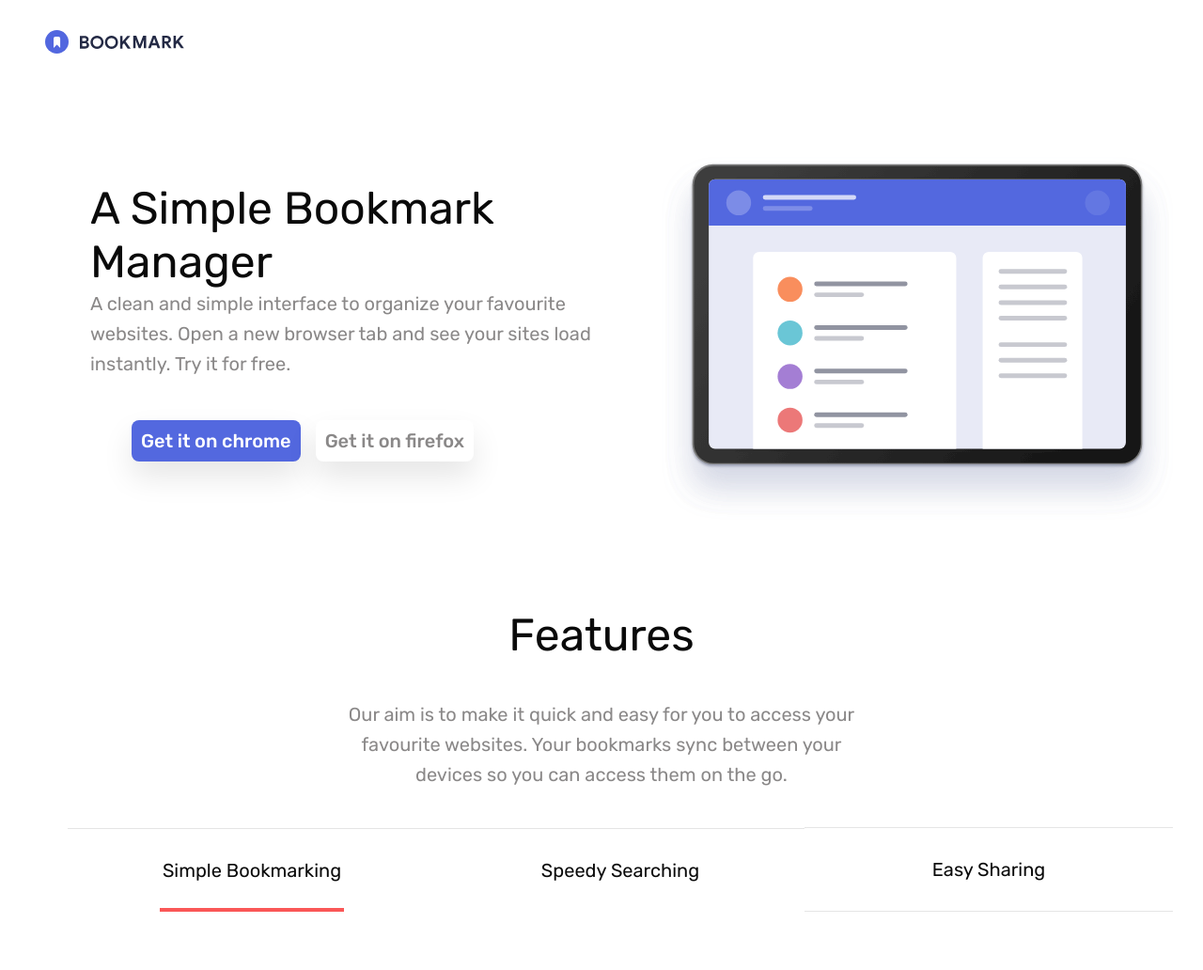
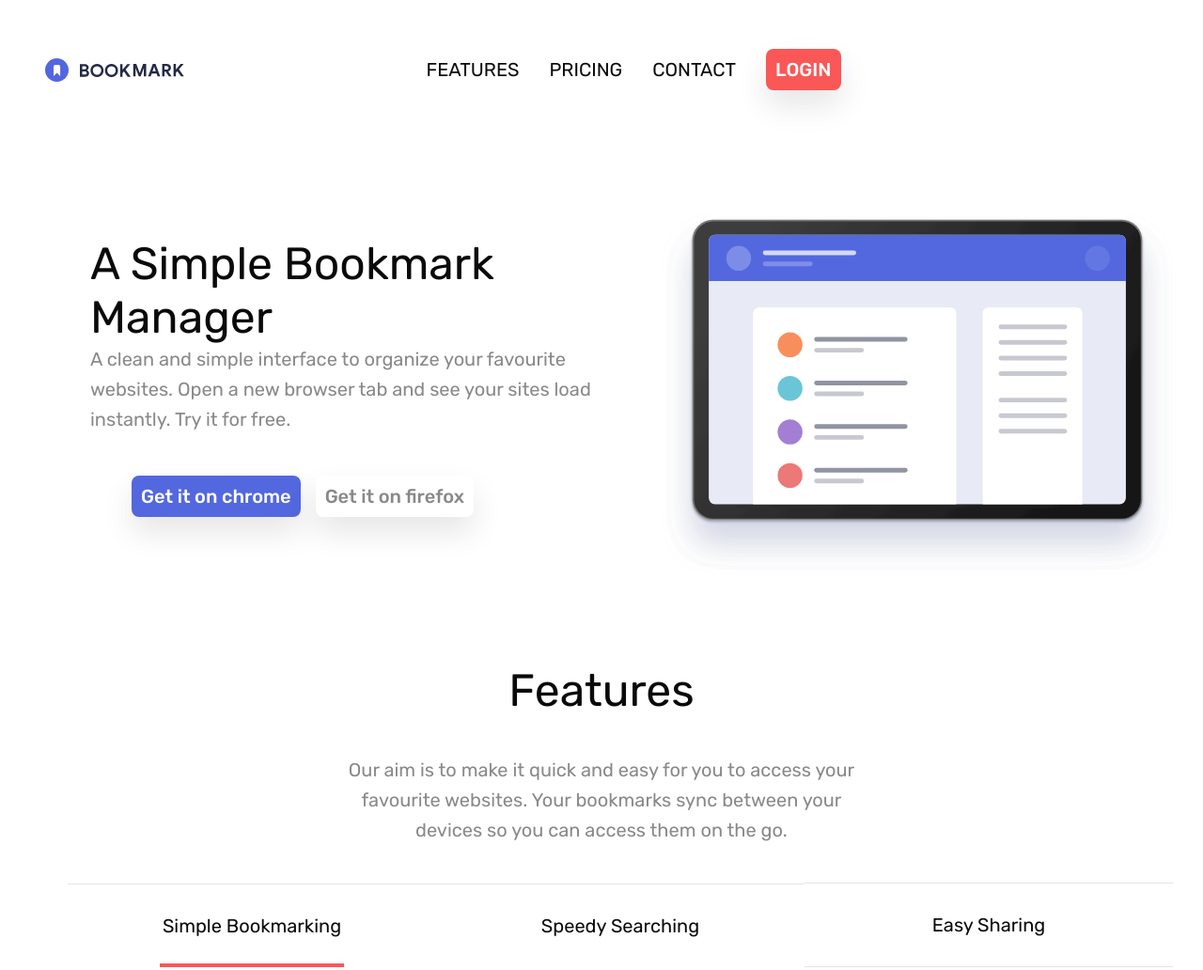
Before and after one commit to consolat/bookmark-laeding-page, a plain HTML site: page index.html in a window 1280 px wide. Shown: the top 1032 px of the page at 94% size. Drawn offline with Linux system fonts and the light colour scheme.

Commit message:
Add all files

```diff
--- a/styles.css
+++ b/styles.css
@@ -583,21 +583,27 @@ header .container {
         padding: 2rem 1rem;
     }
 
-    .nav-links {
+  .nav-links {
+        position: static; /* Reset fixed positioning */
+        width: auto; /* Reset full width */
+        height: auto; /* Reset full viewport height */
+        background-color: transparent; /* Remove mobile overlay background */
+        opacity: 1; /* Ensure visibility */
+        pointer-events: auto; /* Enable interactions */
         display: flex;
+        flex-direction: row; /* Horizontal layout */
         align-items: center;
-        justify-content: end;
+        justify-content: flex-end;
         gap: 2rem;
         list-style: none;
         font-size: var(--fs-150);
+        padding: 0; /* Remove default padding if needed */
     }
 
-
- .nav-links .nav-item .nav-link {
+    .nav-links .nav-item .nav-link {
         text-decoration: none;
-        color: var(--black);
+        color: var(--black); /* Ensure links are visible (already in your code) */
     }
-
 
     .media-list {
         display: flex;
```
